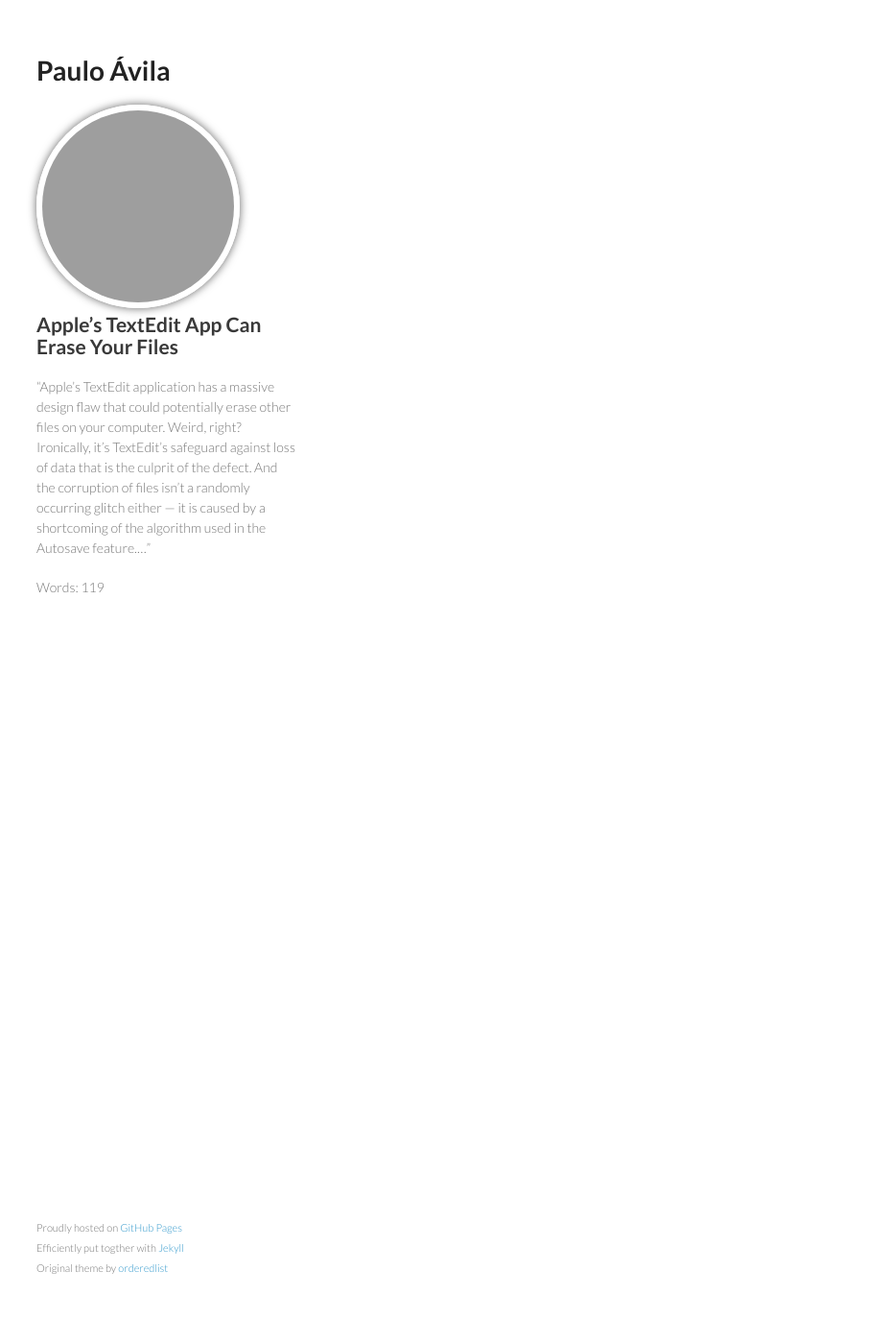
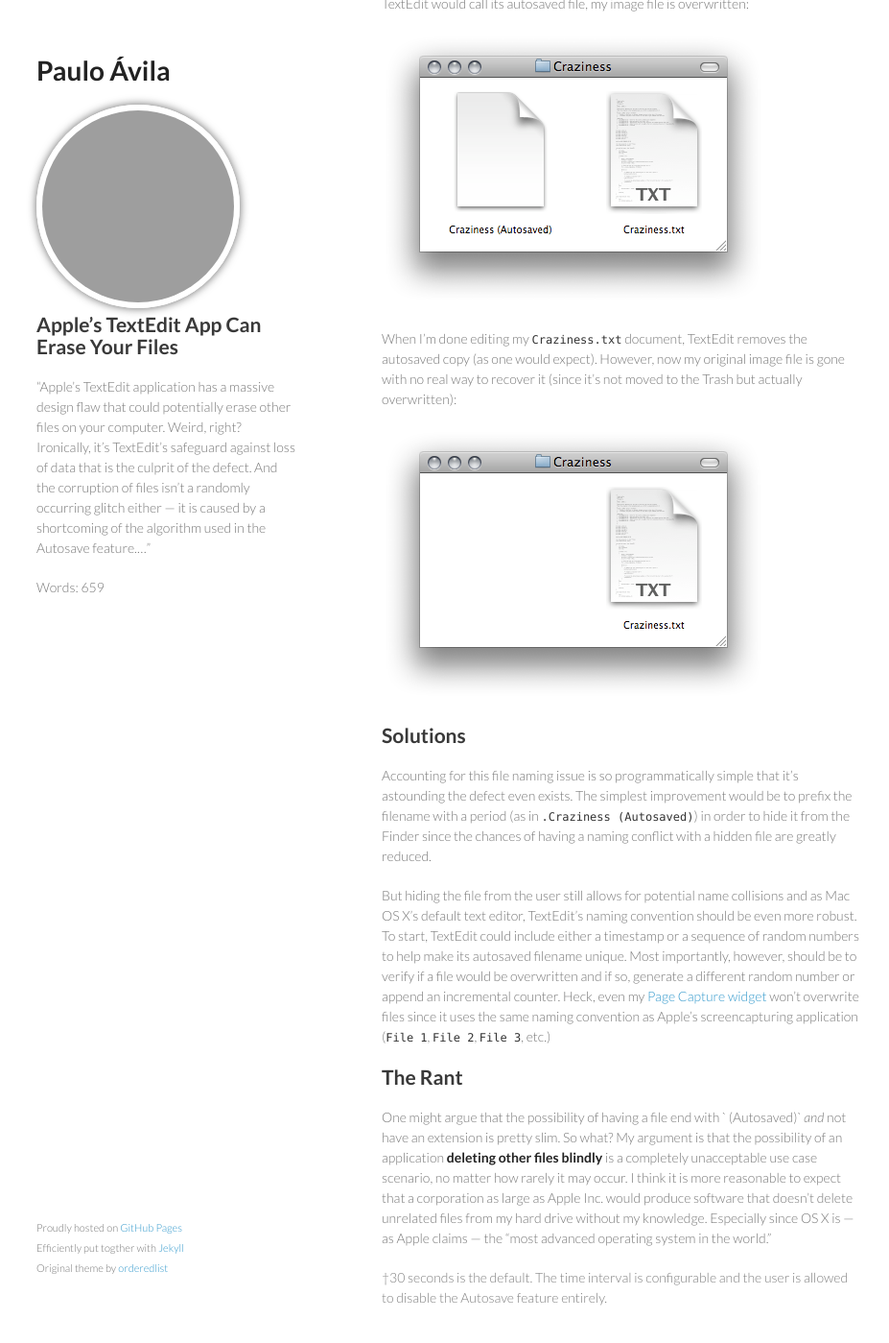
Before and after one commit to demoive/demoive.github.io, a Jekyll site: the page built from _posts/2009-05-12-apple-s-textedit-app-can-erase-your-files.md, in a window 1280 px wide and 1400 px high, scrolled down 1195 px. Shown: the whole window at 96% size, without its empty margins (172-1099 px from the left). Built offline with Jekyll 4.4.1, drawn with Linux system fonts in a browser that asks for light colours; comment, search, counter and statistics services are not loaded; some of the changed text lies outside the part shown; grey boxes are pictures that could not be loaded.

Commit message:
Replaced rogue asterix with a dagger character for footnote reference

```diff
--- a/_posts/2009-05-12-apple-s-textedit-app-can-erase-your-files.md
+++ b/_posts/2009-05-12-apple-s-textedit-app-can-erase-your-files.md
@@ -12,4 +12,29 @@
 Apple’s TextEdit application has a massive design flaw that could potentially erase other files on your computer. Weird, right? Ironically, it’s TextEdit’s safeguard against loss of data that is the culprit of the defect. And the corruption of files isn’t a randomly occurring glitch either — it is caused by a shortcoming of the algorithm used in the Autosave feature.
 
 ## The Autosave Flaw
-When editing a document in TextEdit, a copy of your work is automatically saved every 30 seconds to the hard drive*. This behavior is common in software as it provides a convenient means to recover some of your work should the application unexpectedly quit or crash.
+When editing a document in TextEdit, a copy of your work is automatically saved every 30 seconds to the hard drive†. This behavior is common in software as it provides a convenient means to recover some of your work should the application unexpectedly quit or crash.
+
+Unfortunately, the means by which TextEdit saves a copy of your work is awfully rudimentary. It simply writes your data to a regular file and gives it the same name as your TextEdit document but with ` (Autosaved)` appended as a suffix (without an extension). And since no verification is performed to see if a file with that particular name already exists, it will overwrite anything that gets in its way with no confirmation or warning!
+
+## Example
+To better illustrate this flaw, take the following scenario. Suppose, for whatever reason, that I have a file named `Craziness (Autosaved)` and I create a text document called `Craziness.txt` in the same directory. In the screenshot below `Craziness (Autosaved)` is an image file (with the extension removed in order to illustrate my point):
+
+![Screenshot of my 2 original files](/assets/img/posts/TextEdit-Autosave_1.png)
+
+When I start editing my `Craziness.txt` file in TextEdit, the application autosaves my work (as it should), but since my image document has the same name as what TextEdit would call its autosaved file, my image file is overwritten:
+
+![Screenshot of TextEdit's autosaved file](/assets/img/posts/TextEdit-Autosave_2.png)
+
+When I’m done editing my `Craziness.txt` document, TextEdit removes the autosaved copy (as one would expect). However, now my original image file is gone with no real way to recover it (since it’s not moved to the Trash but actually overwritten):
+
+![Screenshot showing loss of data caused by TextEdit](/assets/img/posts/TextEdit-Autosave_3.png)
+
+## Solutions
+Accounting for this file naming issue is so programmatically simple that it’s astounding the defect even exists. The simplest improvement would be to prefix the filename with a period (as in `.Craziness (Autosaved)`) in order to hide it from the Finder since the chances of having a naming conflict with a hidden file are greatly reduced.
+
+But hiding the file from the user still allows for potential name collisions and as Mac OS X’s default text editor, TextEdit’s naming convention should be even more robust. To start, TextEdit could include either a timestamp or a sequence of random numbers to help make its autosaved filename unique. Most importantly, however, should be to verify if a file would be overwritten and if so, generate a different random number or append an incremental counter. Heck, even my [Page Capture widget](https://github.com/demoive/Page-Capture) won’t overwrite files since it uses the same naming convention as Apple’s screencapturing application (`File 1`, `File 2`, `File 3`, etc.)
+
+## The Rant
+One might argue that the possibility of having a file end with ` (Autosaved)` _and_ not have an extension is pretty slim. So what? My argument is that the possibility of an application **deleting other files blindly** is a completely unacceptable use case scenario, no matter how rarely it may occur. I think it is more reasonable to expect that a corporation as large as Apple Inc. would produce software that doesn’t delete unrelated files from my hard drive without my knowledge. Especially since OS X is — as Apple claims — the “most advanced operating system in the world.”
+
+<span style="color:gray">†30 seconds is the default. The time interval is configurable and the user is allowed to disable the Autosave feature entirely.</span>
```
